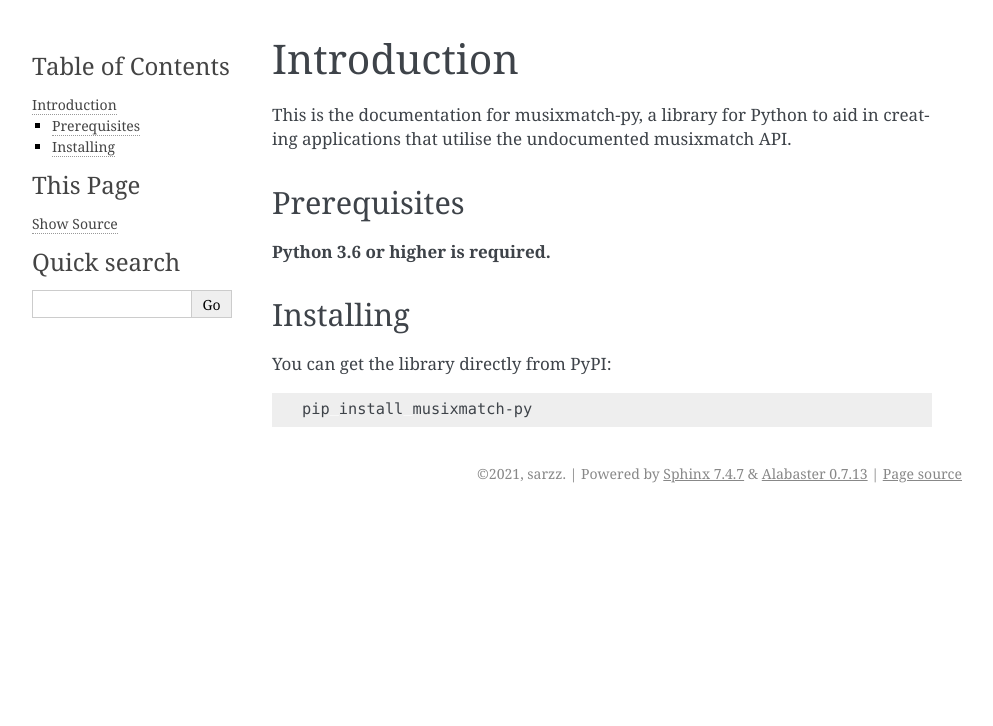
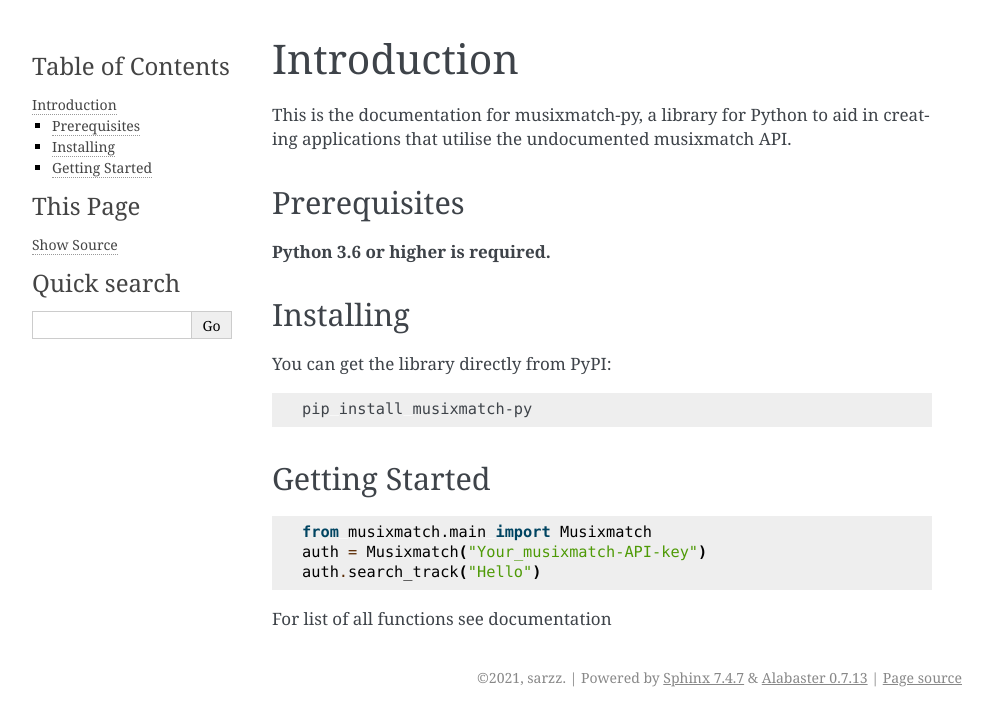
Before and after one commit to sarzz2/musixmatch-py, a Sphinx documentation site: the page built from docs/intro.rst, in a window 1280 px wide. Shown: the top 726 px of the page, without its empty margins (148-1141 px from the left). Built offline with Sphinx 7.4.7, drawn with Linux system fonts in a browser that asks for light colours.

Commit message:
clean up

```diff
--- a/README.rst
+++ b/README.rst
@@ -7,7 +7,7 @@
    :target: https://pypi.python.org/pypi/musixmatch-py
    :alt: PyPI supported Python versions
 .. image:: https://img.shields.io/pypi/dm/musixmatch-py
-   :target: https://pypi.python.org/pypi/musixmatch-py
+   :target: https://pypi.org/project/musixmatch-py/
    :alt: PyPI downloads
 .. image:: https://readthedocs.org/projects/musixmatch-py/badge/?version=latest
    :target: https://musixmatch-py.readthedocs.io/en/latest/
@@ -42,6 +42,8 @@
     auth = Musixmatch("Your_musixmatch-API-key")
     auth.search_track("Hello")
 
+For list of all functions see documentation
+
 
 Contribute
 ----------
--- a/docs/intro.rst
+++ b/docs/intro.rst
@@ -24,3 +24,14 @@
 .. code:: sh
 
     pip install musixmatch-py
+
+
+Getting Started
+----------------
+.. code:: python3
+
+    from musixmatch.main import Musixmatch
+    auth = Musixmatch("Your_musixmatch-API-key")
+    auth.search_track("Hello")
+
+For list of all functions see documentation
```
Also changed, not shown: 2 other files.
